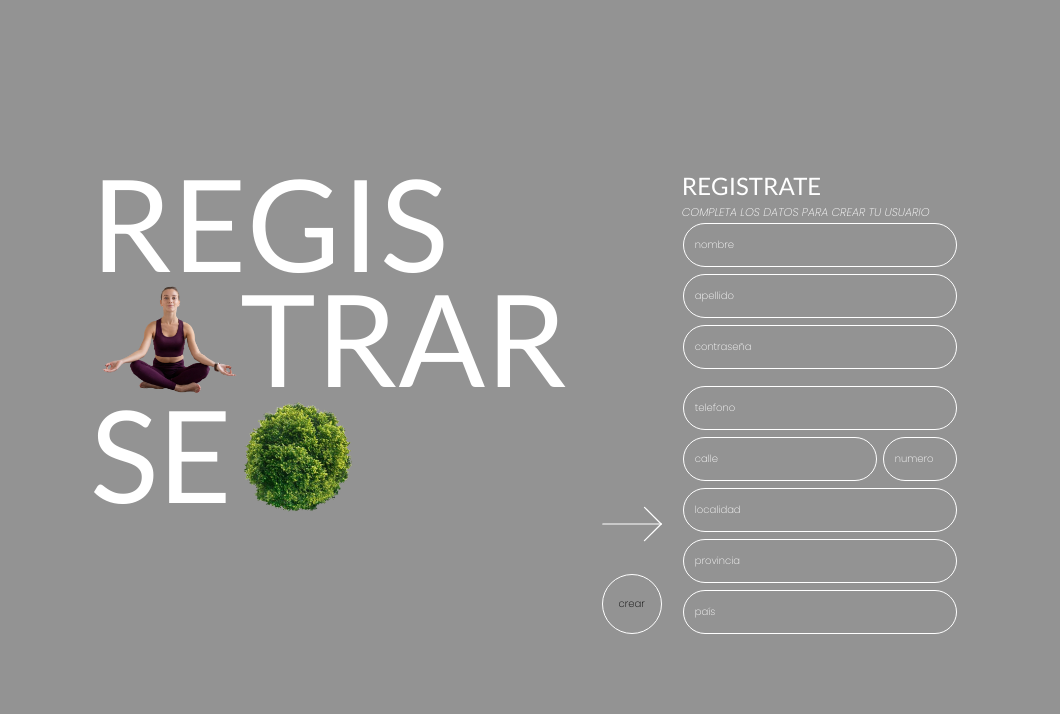
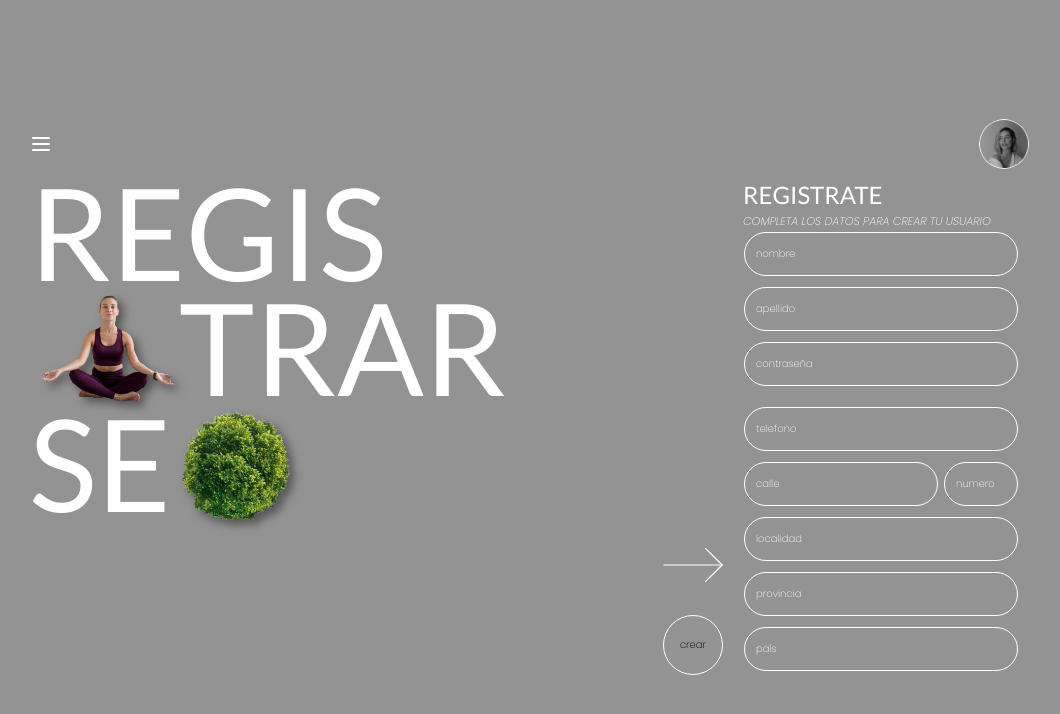
Before and after one commit to JONAAVILA/natural-harmony, a React (Vite) app: page /signin in a window 1280 px wide. Shown: the top 714 px of the page, without its empty margins (111-1171 px from the left). Built offline with nearby package versions, Linux system fonts and the light colour scheme.

Commit message:
menu icon created

```diff
--- a/src/App.jsx
+++ b/src/App.jsx
@@ -3,10 +3,12 @@ import './App.css'
 import Landing from './view/landing/Landing'
 import Login from './view/login/Login'
 import Signin from './view/signin/Signin'
+import Navbar from './components/navbar/Navbar'
 
 function App() {
   return (
     <BrowserRouter>
+      <Navbar/>
       <Routes>
         <Route path='/' element={<Landing/>} />
         <Route path='/login' element={<Login/>} />
--- a/src/components/forms/signin/signin.form.css
+++ b/src/components/forms/signin/signin.form.css
@@ -7,6 +7,7 @@
 }
 .form_user_error{
     height: 5px;
+    margin-bottom: 4px;
     p{
         font-size: 8px;
         font-weight: 700;
--- /dev/null
+++ b/src/components/icons/menu/Menu.icon.jsx
@@ -0,0 +1,23 @@
+import './menu.icon.css'
+
+const Menu = ()=>{
+    return(
+        <svg
+            width="24"
+            height="24"
+            viewBox="0 0 24 24"
+            fill="none"
+            stroke="currentColor"
+            stroke-width="2"
+            stroke-linecap="round"
+            stroke-linejoin="round"
+        >
+            <path stroke="none" d="M0 0h24v24H0z" fill="none"/>
+            <path d="M4 6l16 0" />
+            <path d="M4 12l16 0" />
+            <path d="M4 18l16 0" />
+        </svg>
+    )
+}
+
+export default Menu
--- /dev/null
+++ b/src/components/navbar/Navbar.jsx
@@ -0,0 +1,13 @@
+import Menu from '../icons/menu/Menu.icon'
+import './navbar.css'
+
+const Navbar = ()=>{
+    return(
+        <aside className='navbar_container' >
+            <Menu/>
+            <span className='navbar_home' />
+        </aside>
+    )
+}
+
+export default Navbar
--- /dev/null
+++ b/src/components/navbar/navbar.css
@@ -0,0 +1,15 @@
+.navbar_container{
+    display: flex;
+    align-items: center;
+    justify-content: space-between;
+    width: 1000px;
+}
+.navbar_home{
+    width: 50px;
+    height: 50px;
+    border-radius: 50%;
+    background-image: url('../../assets/home.png');
+    background-repeat: no-repeat;
+    background-position: center;
+    background-size: contain;
+}
--- a/src/view/landing/Landing.jsx
+++ b/src/view/landing/Landing.jsx
@@ -12,7 +12,7 @@ const Landing = ()=>{
                                 sideArrow={'left'}
                                 flip={'horizontal'}
                             >
-                                go
+                                yoga
                             </ButtonCircle>
                         </span>
                         <span>NAT</span>
@@ -27,7 +27,7 @@ const Landing = ()=>{
                         <span>NIA</span>
                         <span className='landing_button_rigth' >
                             <ButtonCircle>
-                                go
+                                compose
                             </ButtonCircle>
                         </span>
                     </div>
--- a/src/view/landing/landing.css
+++ b/src/view/landing/landing.css
@@ -61,6 +61,7 @@
     background-position: center;
     background-repeat: no-repeat;
     background-size: contain;
+    filter: drop-shadow(5px 5px 5px #525252);
 }
 .nia{
     height: 100%;
--- a/src/view/login/Login.jsx
+++ b/src/view/login/Login.jsx
@@ -1,10 +1,10 @@
-import ButtonCircle from '../../components/button/buttonCircle/ButtonCircle';
 import LoginForm from '../../components/forms/login/Login.form';
 import './login.css';
 
 const Login = ()=>{
     return(
         <section className='section_login' >
+            <div>
                 <h1 className='heading_login' >
                     <span>INGRE</span>
                     <span className='sar' >SAR</span>
@@ -16,6 +16,7 @@ const Login = ()=>{
                 <div className='box_input_login' >
                     <LoginForm/>
                 </div>
+            </div>
         </section>
     )
 }
--- a/src/view/login/login.css
+++ b/src/view/login/login.css
@@ -25,15 +25,14 @@
     background-size: contain;
 }
 .subheading_login{
+    margin-top: 10px;
     width: 100%;
-    margin-top: 10px;
     display: flex;
     flex-direction: column;
     align-items: flex-start;
 }
 .box_input_login{
     margin-top: 10px;
-    width: 100%;
     display: flex;
     align-items: flex-start;
 }
--- a/src/view/signin/signin.css
+++ b/src/view/signin/signin.css
@@ -18,6 +18,7 @@
     background-repeat: no-repeat;
     background-size: contain;
     background-position: center;
+    filter: drop-shadow(5px 5px 5px #525252);
 }
 .se{
     position: relative;
@@ -32,5 +33,5 @@
     background-repeat: no-repeat;
     background-size: contain;
     background-position: center;
-
+    filter: drop-shadow(5px 5px 5px #525252);
 }
```
Also changed, not shown: src/assets/home.png (added), src/components/icons/menu/menu.icon.css (added). Lines whose indentation alone changed are shown as unchanged.
